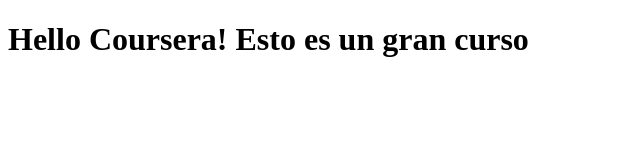
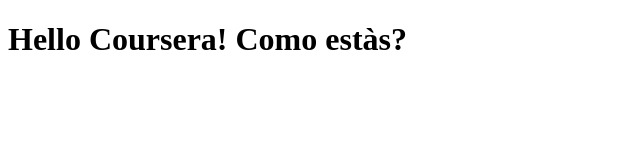
Before and after one commit to RomiAPaz/curso, a plain HTML site: page index.html in a window 1280 px wide. Shown: the whole page, without its empty margins (0-640 px from the left). Drawn offline with Linux system fonts and the light colour scheme.

Commit message:
-small addition to our page content.

```diff
--- a/index.html
+++ b/index.html
@@ -4,6 +4,6 @@
 	<title> HELLO COURSERA!</title>
 </head>
 <body>
-	<h1>Hello Coursera! Esto es un gran curso</h1>
+	<h1>Hello Coursera! Como estàs?</h1>
 </body>
 </html>
```
